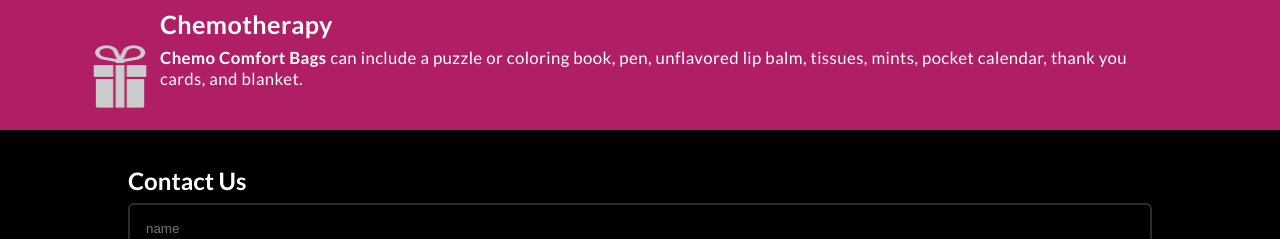
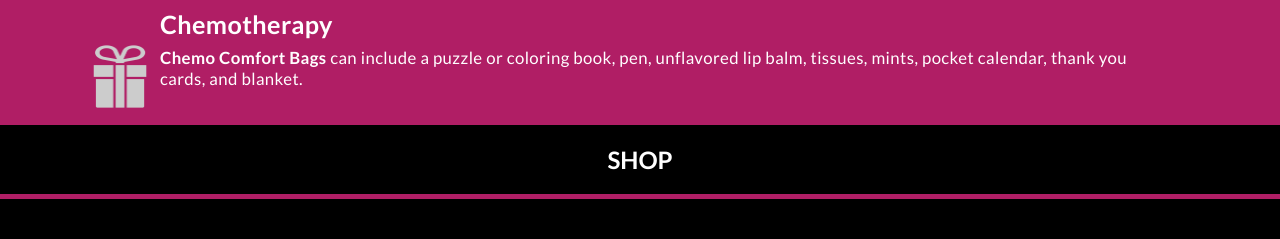
Before and after one commit to vishalicious213/bcc-v2, a Next.js app: page /boobtique in a window 1280 px wide. Shown: the part 1300-1539 px from the top of the page. Built offline with nearby package versions, Linux system fonts and the light colour scheme.

Commit message:
drafted Shop component, imported into Boobtique page

```diff
--- /dev/null
+++ b/components/shop.js
@@ -0,0 +1,22 @@
+const Shop = () => {
+    return (
+        <div id="shop">
+        <h2>SHOP</h2>
+
+        <style jsx>
+            {`
+            #shop {
+                display: flex;
+                justify-content: center;
+            }
+
+            h2 {
+                color: white;
+            }
+            `}
+        </style>
+        </div>
+    )
+}
+
+export default Shop
--- a/pages/boobtique.js
+++ b/pages/boobtique.js
@@ -1,5 +1,6 @@
 import Head from 'next/head'
 // import Shopify from '../components/shopify'
+import Shop from '../components/shop'
 import styles from '../styles/Home.module.css'
 
 export default function Boobtique() {
@@ -54,6 +55,8 @@ export default function Boobtique() {
             </div>
           </section>
 
+          <Shop />
+
           {/* <Shopify /> */}
 
           {/* <div className='img-container-2'>
```
